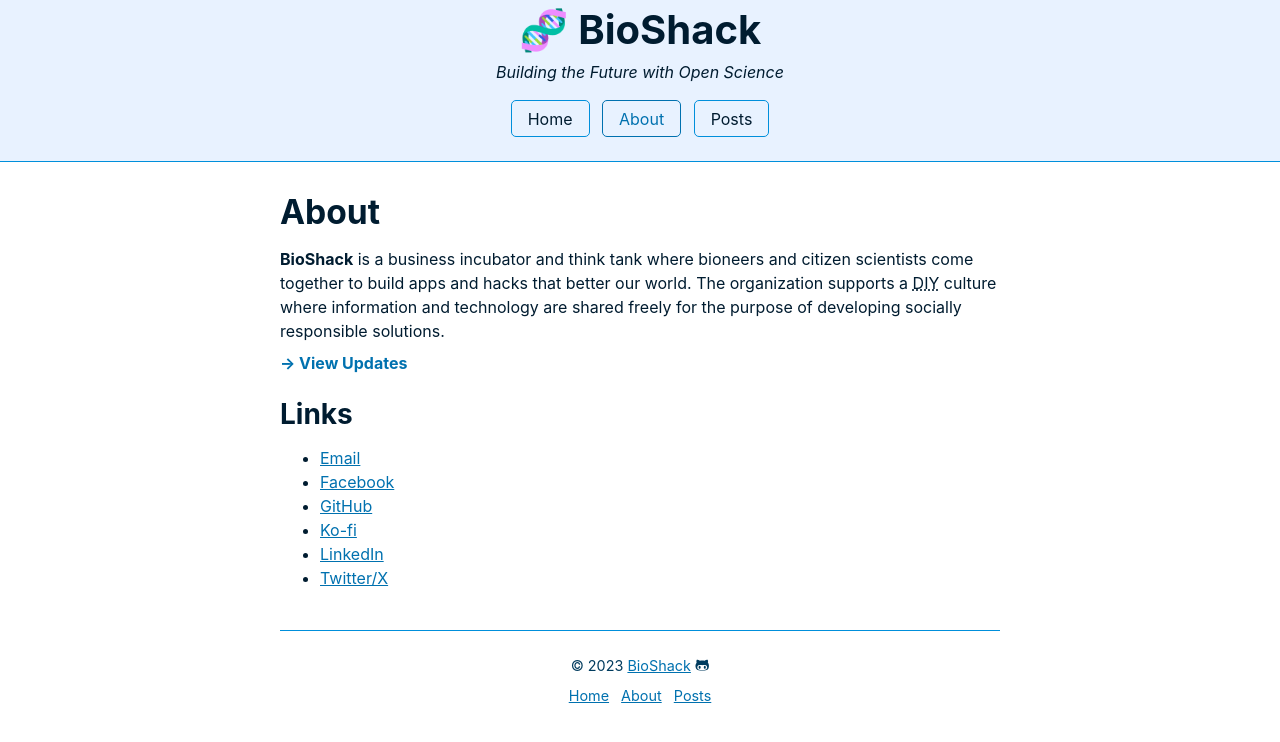
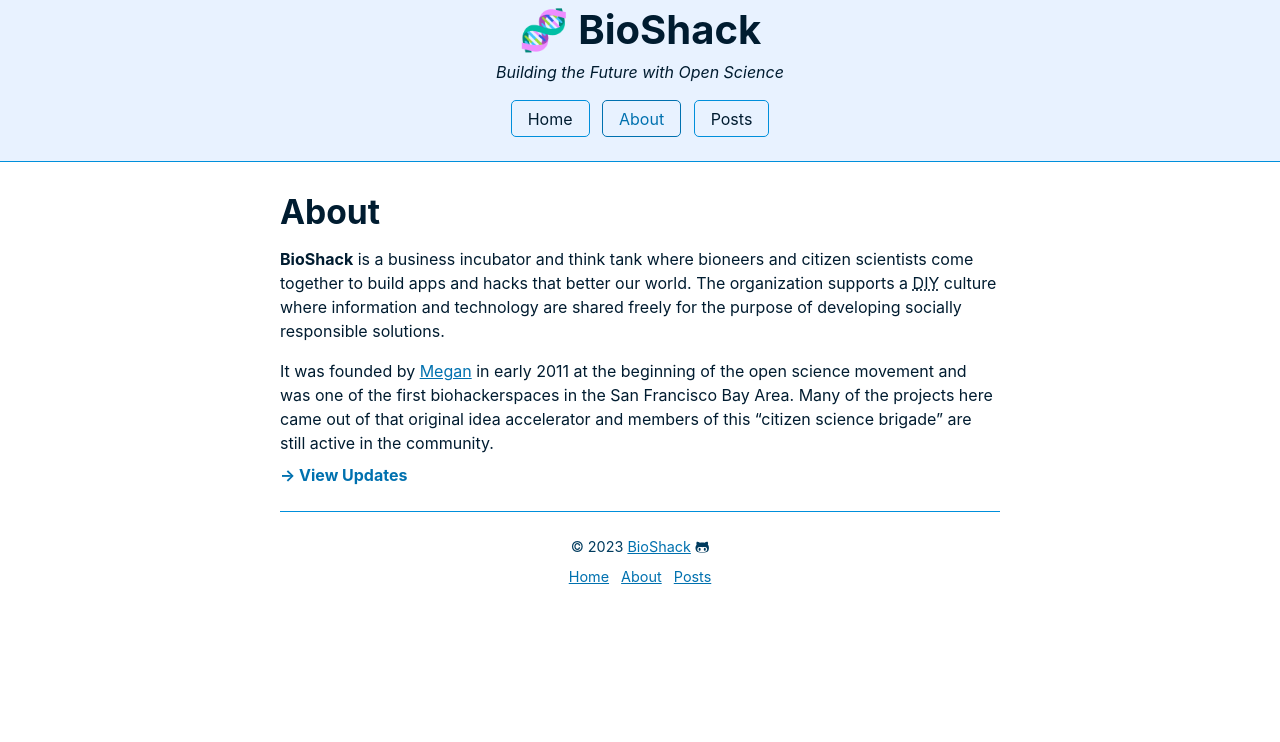
Before and after one commit to megdna/pond, a Jekyll site: the page built from pages/about.md, in a window 1280 px wide. Shown: the top 742 px of the page. Built offline with Jekyll 4.4.1, drawn with Linux system fonts in a browser that asks for light colours.

Commit message:
Update about.md

```diff
--- a/pages/about.md
+++ b/pages/about.md
@@ -5,13 +5,6 @@ title: About
 ---
 **BioShack** is a business incubator and think tank where bioneers and citizen scientists come together to build apps and hacks that better our world. The organization supports a <abbr title="Do It Yourself">DIY</abbr> culture where information and technology are shared freely for the purpose of developing socially responsible solutions.
 
+It was founded by <a href="https://megdna.github.io" target="_blank">Megan</a> in early 2011 at the beginning of the open science movement and was one of the first biohackerspaces in the San Francisco Bay Area. Many of the projects here came out of that original idea accelerator and members of this “citizen science brigade” are still active in the community.
+
 <nav><a href="{{ site.baseurl }}/posts">View Updates</a></nav>
-
-### Links
-
-* <a href="mailto:bio@d8a.org" target="_blank">Email</a>
-* <a href="https://www.facebook.com/bioshack" target="_blank">Facebook</a>
-* <a href="https://github.com/bioshack" target="_blank">GitHub</a>
-* <a href="https://ko-fi.com/bioshack" target="_blank">Ko-fi</a>
-* <a href="https://www.linkedin.com/company/bioshack" target="_blank">LinkedIn</a>
-* <a href="https://twitter.com/bioshack" target="_blank">Twitter/X</a>
```
